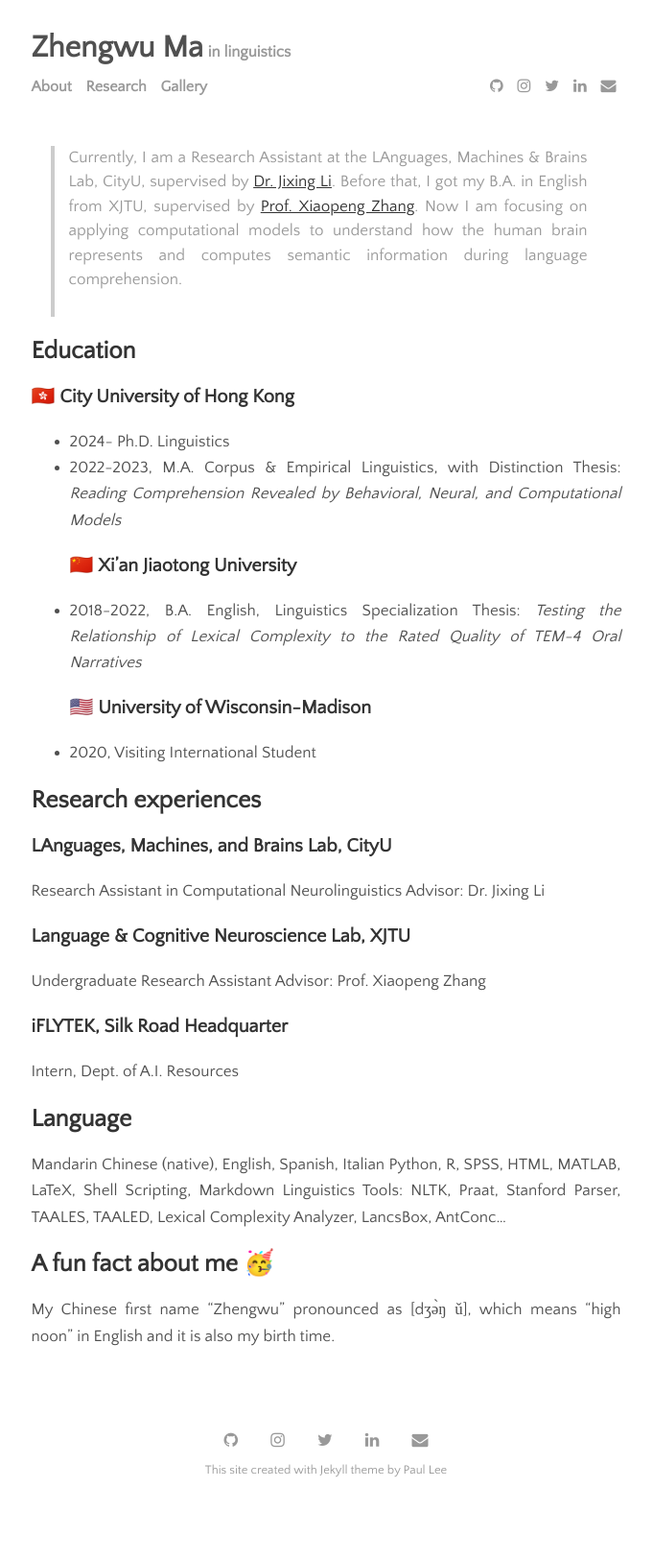
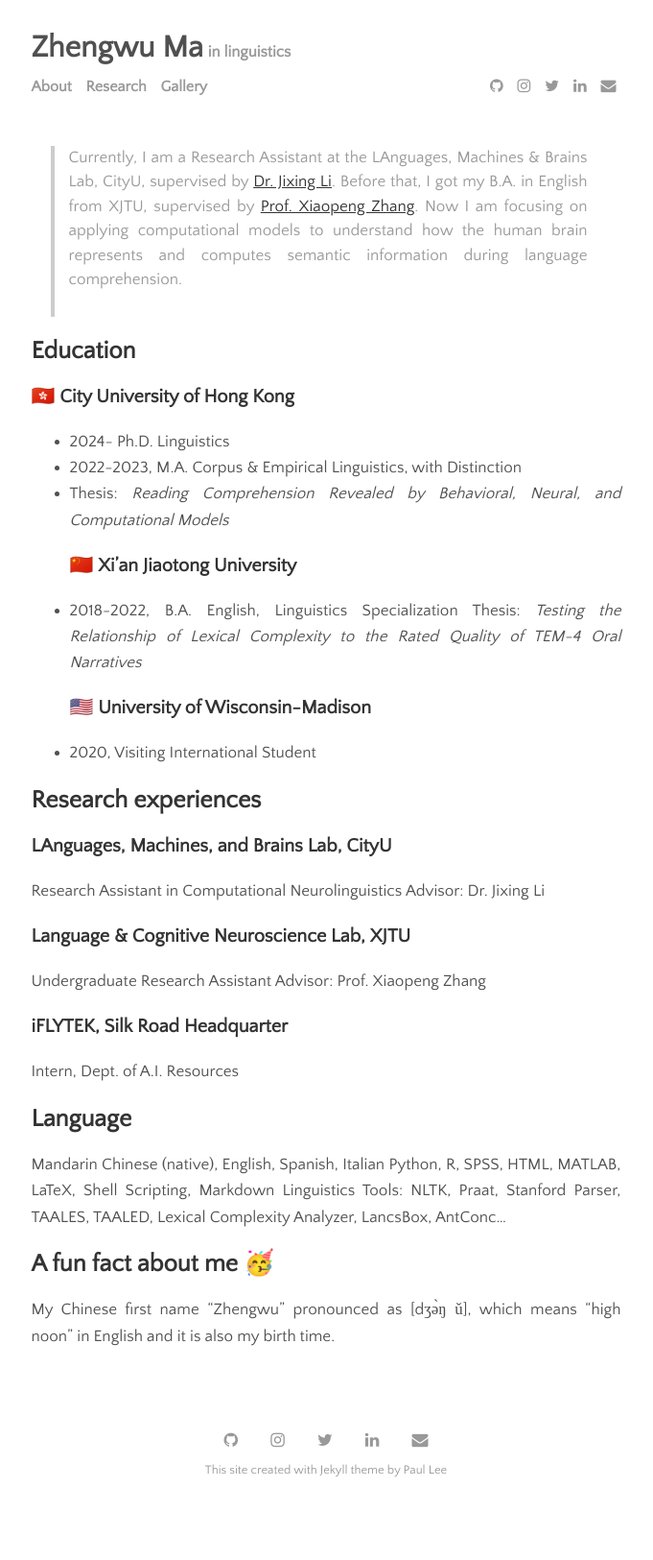
Before and after one commit to zhengwuma/zhengwuma.github.io, a Jekyll site: the page built from menu/about.md, in a window 1280 px wide. Shown: the whole page at 96% size, without its empty margins (300-981 px from the left). Built offline with Jekyll 4.4.1, drawn with Linux system fonts in a browser that asks for light colours.

```diff
--- a/menu/about.md
+++ b/menu/about.md
@@ -9,7 +9,7 @@ permalink: /about
 ### 🇭🇰 City University of Hong Kong
 - 2024- Ph.D. Linguistics
 - 2022-2023, M.A. Corpus & Empirical Linguistics, with Distinction
-          Thesis: _Reading Comprehension Revealed by Behavioral, Neural, and Computational Models_
+-           Thesis: _Reading Comprehension Revealed by Behavioral, Neural, and Computational Models_
 ### 🇨🇳 Xi'an Jiaotong University
 - 2018-2022, B.A. English, Linguistics Specialization
           Thesis: _Testing the Relationship of Lexical Complexity to the Rated Quality of TEM-4 Oral Narratives_
```
